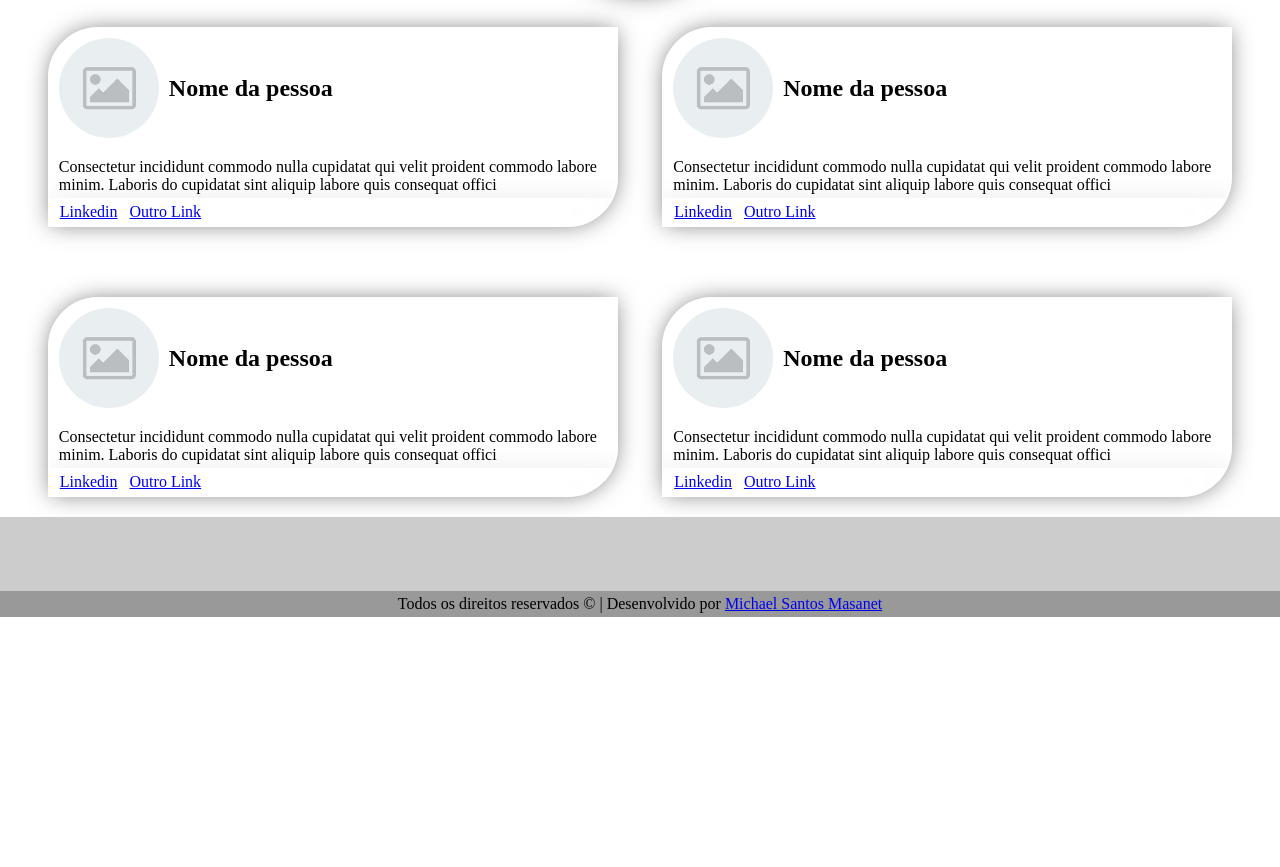
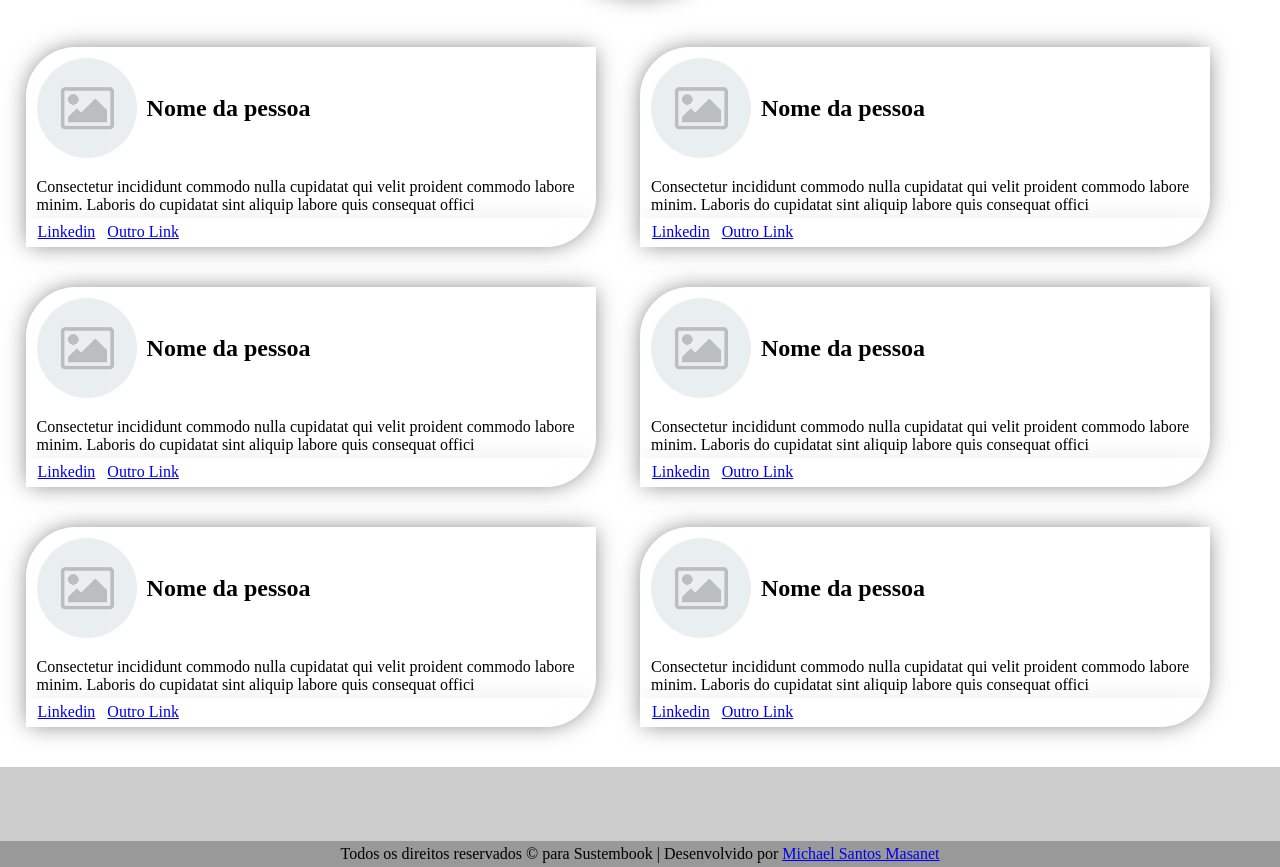
Before and after one commit to AwesomeWolf22/Sustembook, a plain HTML site: page index.html in a window 1280 px wide. Shown: the part 2211-3078 px from the top of the page. Before the commit the page ends 2828 px from the top, so only its background shows below. Drawn offline with Linux system fonts and the light colour scheme.

Commit message:
Novos integrantes e melhor utilização de espaço

```diff
--- a/css/style.css
+++ b/css/style.css
@@ -307,9 +307,10 @@ section.sobre .logo {
 section.sobre .pessoas {
     display: flex;
     flex-wrap: wrap;
-    justify-content: space-around;
+    justify-content: center;
+    flex-direction: column;
     margin-top: 50px;
-    width: 100%;
+    width: 50%;
     padding-bottom: 20px;
 }
 
@@ -331,6 +332,7 @@ section.sobre .pessoa {
 
     -webkit-box-shadow: 0px 0px 23px -3px rgba(0,0,0,0.54);
     box-shadow: 0px 0px 23px -3px rgba(0,0,0,0.54);
+    margin: 20px 0;
 }
 
 section.sobre .pessoa .img {
@@ -398,18 +400,21 @@ footer .sub-footer {
 
 @media screen and (max-width:1200px){
 
-    section.sobre .pessoas-wraper.flex,
-    section.sobre .pessoas {
+    section.sobre .pessoas-wraper.flex {
         justify-content: center;
         flex-direction: column;
     }
 
-    section.sobre .pessoas .pessoa:first-of-type {
-        margin-top: 0;
+    section.sobre .pessoas {
+        width: 100%;
     }
 
-    section.sobre .pessoas .pessoa:last-of-type {
+    section.sobre .pessoas:first-of-type {
         margin-bottom: 0;
+    }
+
+    section.sobre .pessoas:last-of-type {
+        margin-top: 0;
     }
 
     section.sobre .pessoas .pessoa {
--- a/index.html
+++ b/index.html
@@ -299,9 +299,59 @@
 
                     </div><!--pessoa-->
 
+                    <div class="pessoa">
+
+                        <div class="header flex">
+
+                            <div class="img" style="background-image: url('images/PlaceHolder.png');"></div>
+
+                            <h2>Nome da pessoa</h2>
+
+                        </div><!--header-->
+
+                        <div class="info">
+
+                            <p>Consectetur incididunt commodo nulla cupidatat qui velit proident commodo labore minim. Laboris do cupidatat sint aliquip labore quis consequat offici</p>
+
+                        </div><!--info-->
+
+                        <div class="links">
+
+                            <a href="#">Linkedin</a>
+                            <a href="#">Outro Link</a>
+
+                        </div><!--links-->
+
+                    </div><!--pessoa-->
+
                 </div><!--pessoas col1-->
 
                 <div class="pessoas col2">
+
+                    <div class="pessoa">
+
+                        <div class="header flex">
+
+                            <div class="img" style="background-image: url('images/PlaceHolder.png');"></div>
+
+                            <h2>Nome da pessoa</h2>
+
+                        </div><!--header-->
+
+                        <div class="info">
+
+                            <p>Consectetur incididunt commodo nulla cupidatat qui velit proident commodo labore minim. Laboris do cupidatat sint aliquip labore quis consequat offici</p>
+
+                        </div><!--info-->
+
+                        <div class="links">
+
+                            <a href="#">Linkedin</a>
+                            <a href="#">Outro Link</a>
+
+                        </div><!--links-->
+
+                    </div><!--pessoa-->
 
                     <div class="pessoa">
 
@@ -371,7 +421,7 @@
 
             <div class="container">
 
-                <p>Todos os direitos reservados © | Desenvolvido por <a href="https://www.linkedin.com/in/michael-santos-masanet/">Michael Santos Masanet</a></p>
+                <p>Todos os direitos reservados © para Sustembook | Desenvolvido por <a href="https://www.linkedin.com/in/michael-santos-masanet/">Michael Santos Masanet</a></p>
 
             </div><!--container-->
 
```
